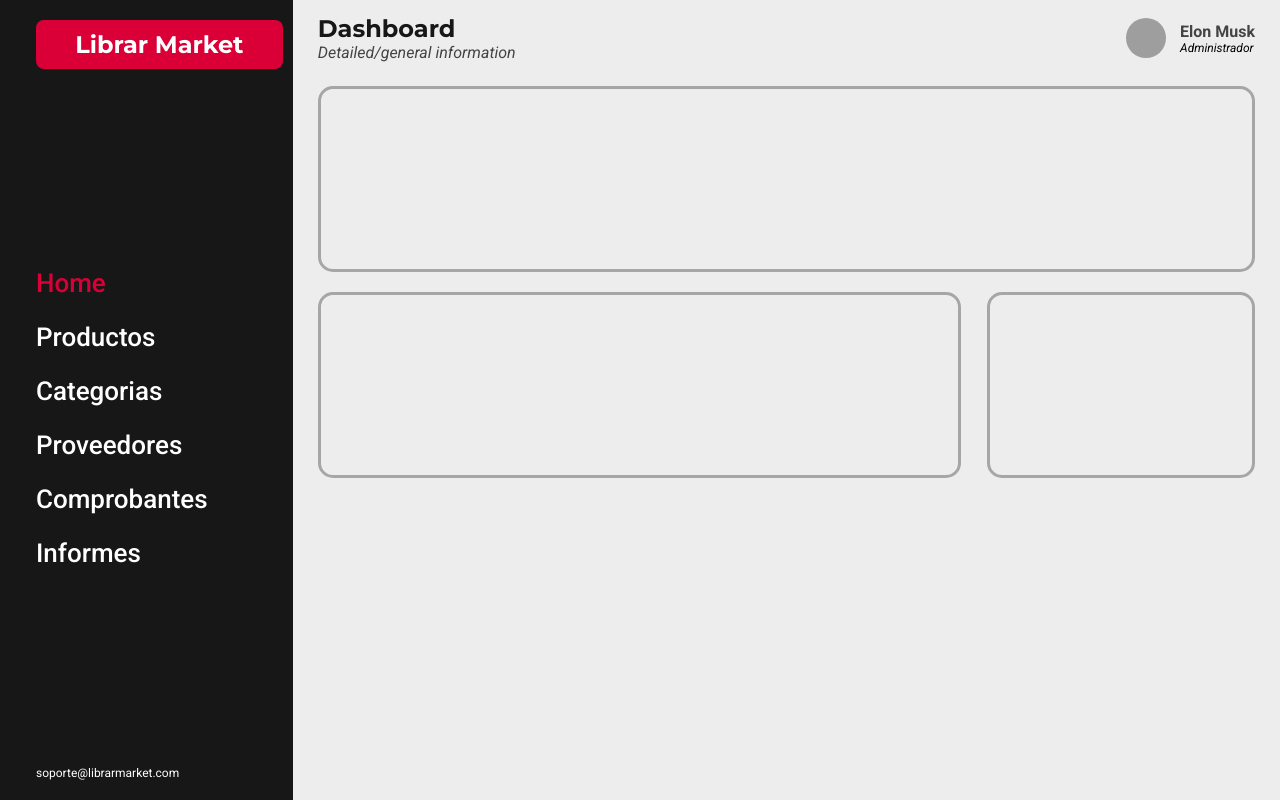
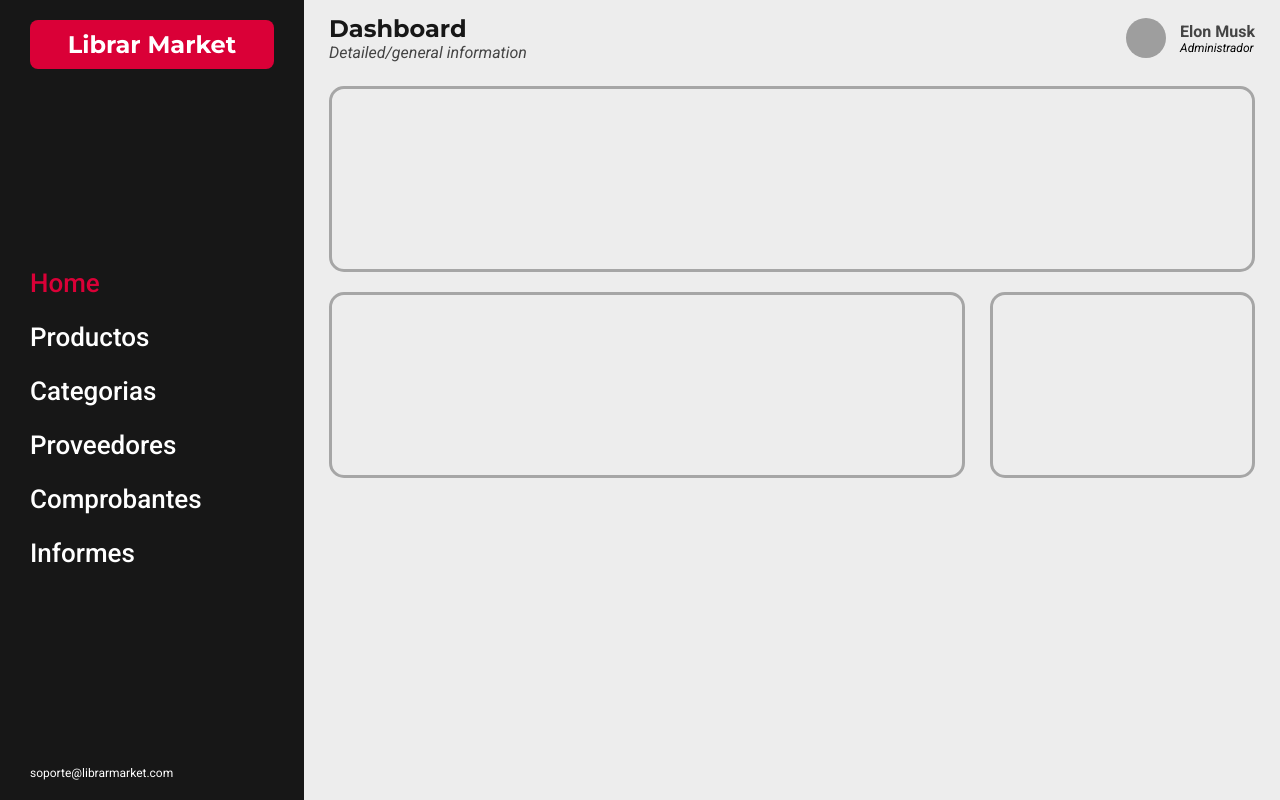
Before and after one commit to GianLucaFinelli/librarmarket-frontend, a React (Create React App) app: page /admin in a window 1280 px wide. Built offline with nearby package versions, Linux system fonts and the light colour scheme; grey boxes are pictures that could not be loaded.

Commit message:
Changes for sidebar padding

```diff
--- a/src/components/Sidebar/styles.js
+++ b/src/components/Sidebar/styles.js
@@ -3,7 +3,7 @@ import styled from 'styled-components';
 
 export const Aside = styled.aside`
     width: 20%;
-    padding: 20px 10px 20px 36px;
+    padding: 20px 30px 20px 30px;
     background-color: ${p => p.theme.colors['dark']};
 `;
 
```
